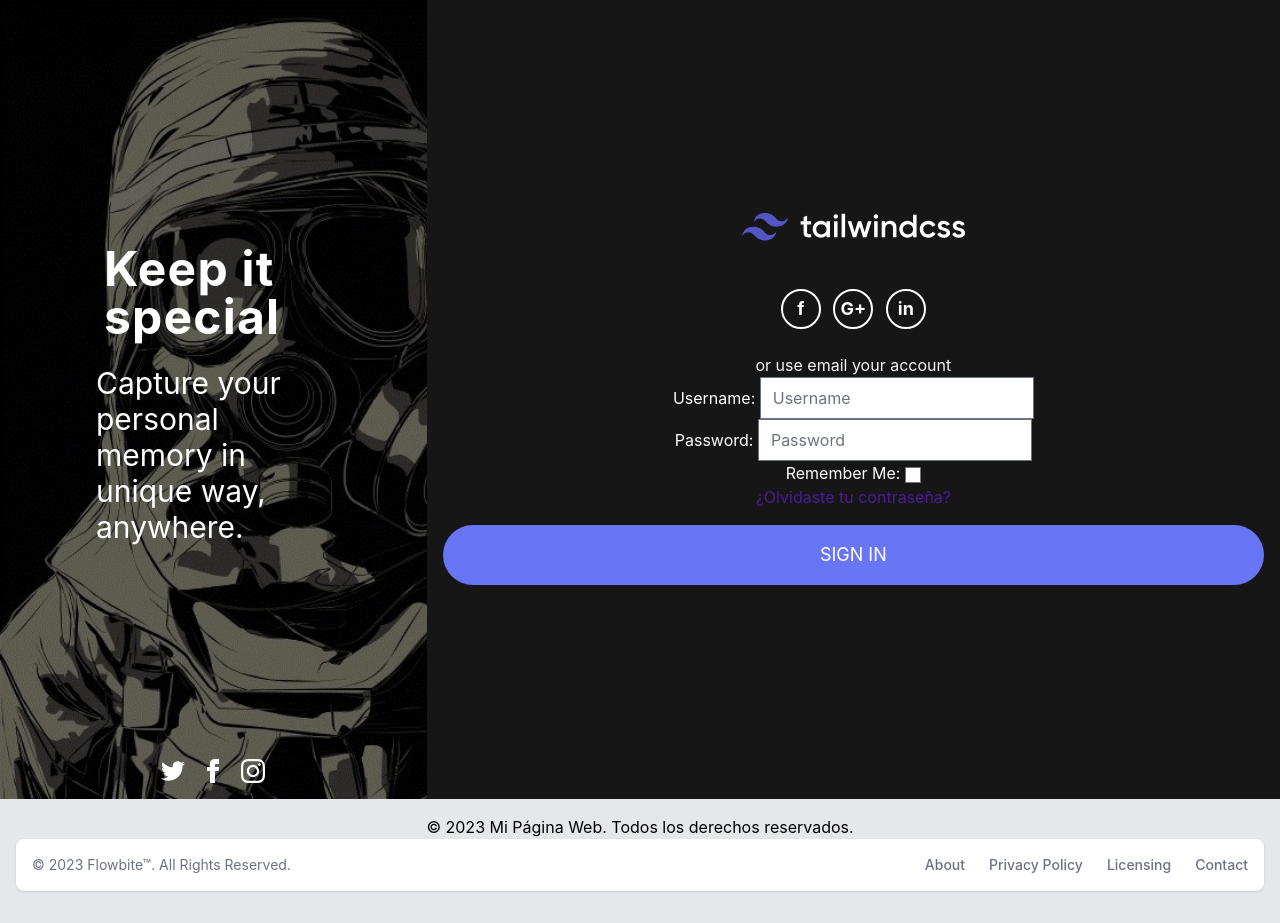
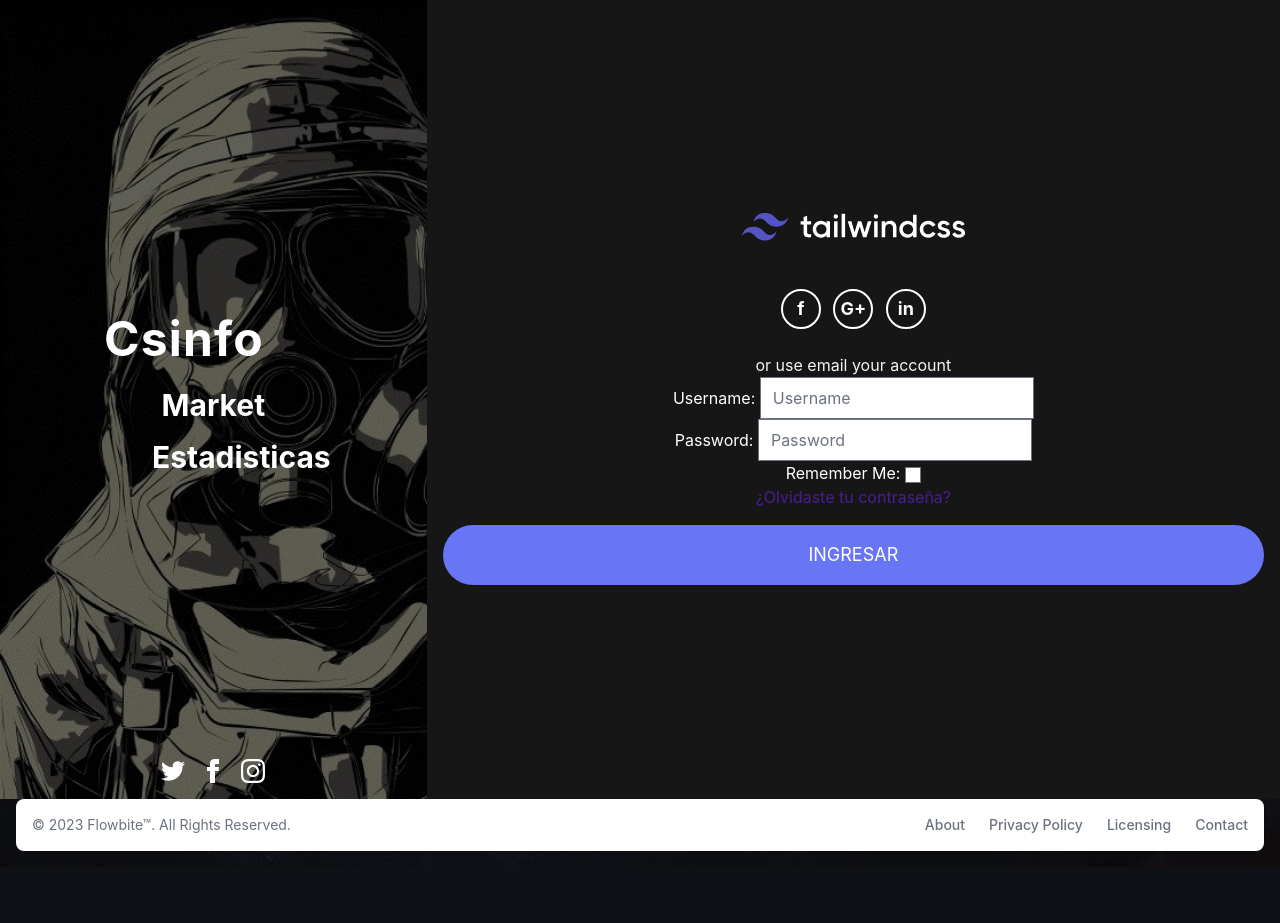
Before and after one commit to josecallejac/CSinfo, a Django app: page /accounts/login/ in a window 1280 px wide. Shown: the part 169-1092 px from the top of the page. After the commit the page ends 1027 px from the top, so only its background shows below. Run offline with Django 4.2, Linux system fonts and the light colour scheme; style sheets or scripts are compiled from the project's sources; some libraries are stand-ins or nearby versions.

Commit message:
LOGIN Y NAVBAR

```diff
--- a/templates/account/login.html
+++ b/templates/account/login.html
@@ -41,9 +41,11 @@
   <section class="min-h-screen flex items-stretch text-white ">
       <div class="lg:flex w-1/2 hidden bg-gray-500 bg-no-repeat bg-cover relative items-center" style="background-image: url(/static/images/opcionback.jpg);">
           <div class="absolute bg-black opacity-60 inset-0 z-0"></div>
-          <div class="w-full px-24 z-10">
-              <h1 class="text-5xl font-bold text-left tracking-wide p-2">Keep it special</h1>
-              <p class="text-3xl my-4">Capture your personal memory in unique way, anywhere.</p>
+          <div class="w-full px-24 z-10 ">
+              <h1 class="text-5xl font-bold text-left tracking-wide p-2">Csinfo</h1>
+              <p class="text-3xl font-bold my-4 text-center">Market</p>
+              <p class="text-3xl font-bold my-4 text-right">Estadisticas</p>
+
           </div>
           <div class="bottom-0 absolute p-4 text-center right-0 left-0 flex justify-center space-x-4">
               <span>
@@ -87,7 +89,7 @@
                       <a href="{% url 'account_reset_password' %}">¿Olvidaste tu contraseña?</a>
                   </div>
                   <div class="px-4 pb-2 pt-4">
-                      <button class="uppercase block w-full p-4 text-lg rounded-full bg-indigo-500 hover:bg-indigo-600 focus:outline-none">sign in</button>
+                      <button class="uppercase block w-full p-4 text-lg rounded-full bg-indigo-500 hover:bg-indigo-600 focus:outline-none">Ingresar</button>
                   </div>
 
                   <div class="p-4 text-center right-0 left-0 flex justify-center space-x-4 mt-16 lg:hidden ">
@@ -107,12 +109,9 @@
       </div>
   </section>
 
-  <footer class="mt-auto bg-gray-200 py-4">
-    <div class="container mx-auto text-center">
-      <p>&copy; 2023 Mi Página Web. Todos los derechos reservados.</p>
+
+
       {% include 'components/footer.html' %}
-    </div>
-  </footer>
 
 
 
--- a/templates/components/navbar.html
+++ b/templates/components/navbar.html
@@ -1,5 +1,5 @@
 {% load static %}
-    <nav class="bg-gray border-gray-200 dark:bg-gray-900">
+    <nav class=" bg-gray border-gray-200 dark:bg-gray-900">
       <div class="max-w-screen-xl flex flex-wrap items-center justify-between mx-auto p-4">
         <a href="{% url 'home' %}" class="flex items-center">
           <img class="h-8 w-auto" src="{% static '../static/images/logo.png' %}" alt="CSinfo">
```
